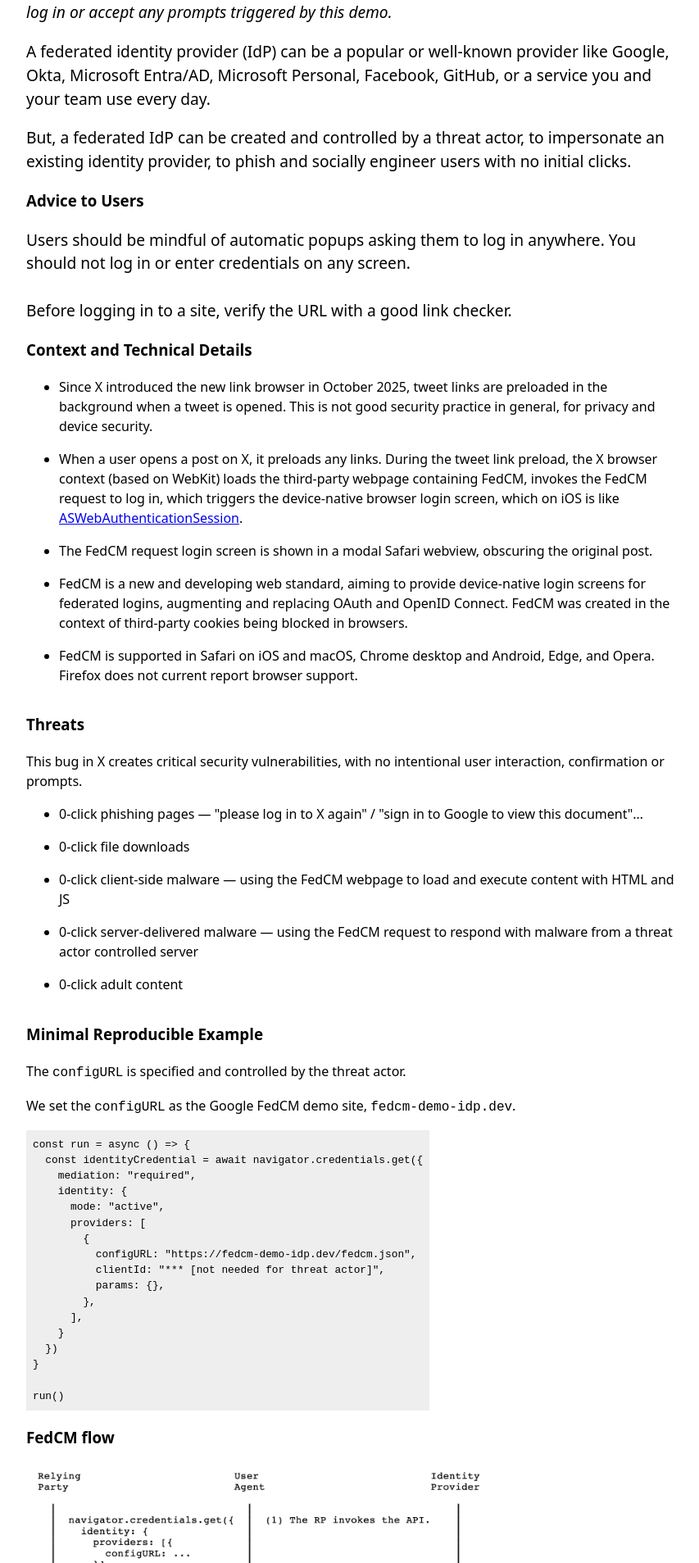
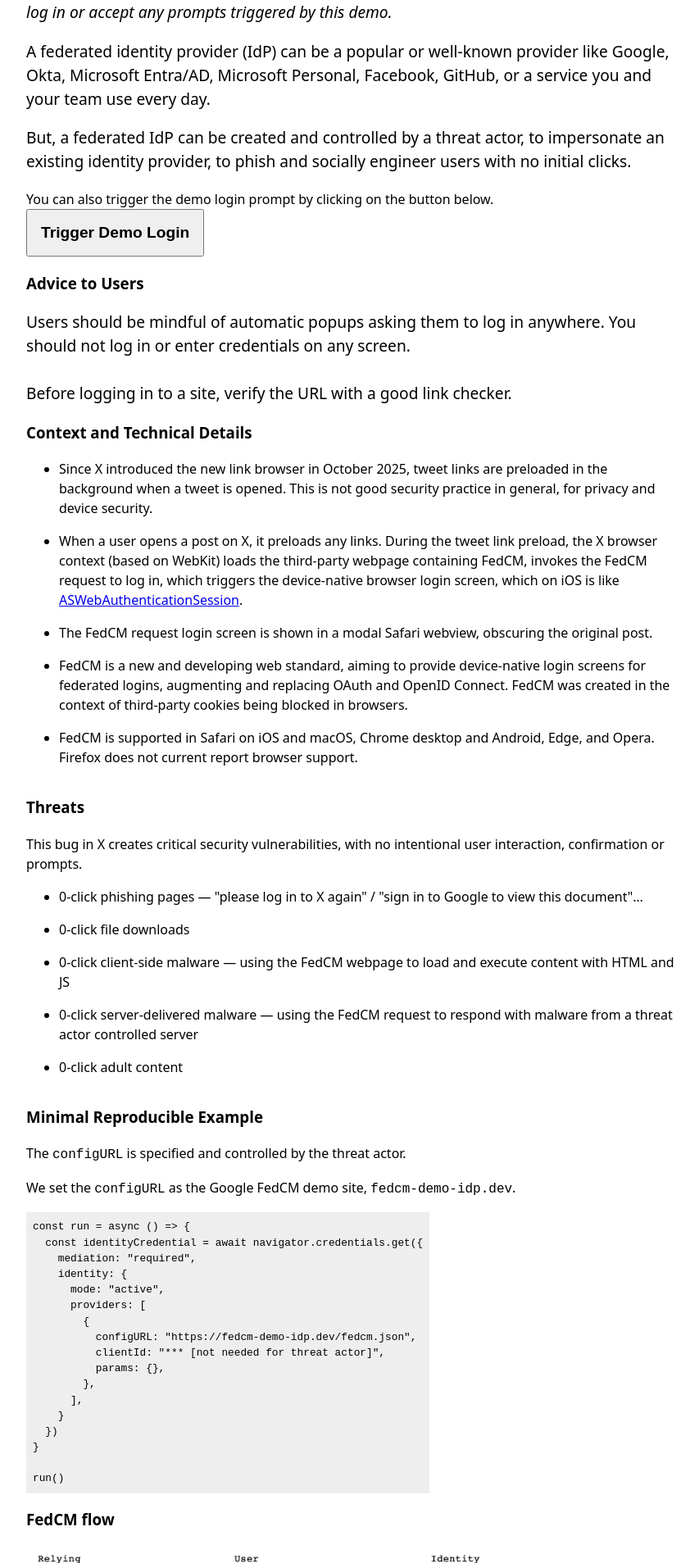
Before and after one commit to alexgreenland/alexgreenland.github.io, a Jekyll site: the page sandbox/fedcm-x-jul-2026.html, which Jekyll copies as it is, in a window 1280 px wide. Shown: the part 481-2388 px from the top of the page at 82% size, without its empty margins (208-1061 px from the left). Built offline with Jekyll 4.4.1, drawn with Linux system fonts in a browser that asks for light colours; Markdown is read by kramdown in place of the engine named in the settings.

Commit message:
Update fedcm-x-jul-2026.html

```diff
--- a/sandbox/fedcm-x-jul-2026.html
+++ b/sandbox/fedcm-x-jul-2026.html
@@ -35,6 +35,12 @@
 
     code {
       font-family: ui-monospace, monospace;
+    }
+
+    button {
+      padding: 1rem;
+      font-size: 1.2rem;
+      font-weight: bold;
     }
 
     li {
@@ -82,6 +88,12 @@
 
 <p class="lead">
   But, a federated IdP can be created and controlled by a threat actor, to impersonate an existing identity provider, to phish and socially engineer users with no initial clicks.
+</p>
+
+<p>
+  You can also trigger the demo login prompt by clicking on the button below.
+  <br>
+  <button id="trigger-login">Trigger Demo Login</button>
 </p>
 
 <h3>
@@ -214,6 +241,9 @@
 
   run()
 
+  document.querySelector('#trigger-login').addEventListener('click', (e) => {
+    triggerLogin()
+  })
 
 </script>
 
```
Also changed, not shown: other parts of sandbox/fedcm-x-jul-2026.html (+15 -0 lines).
